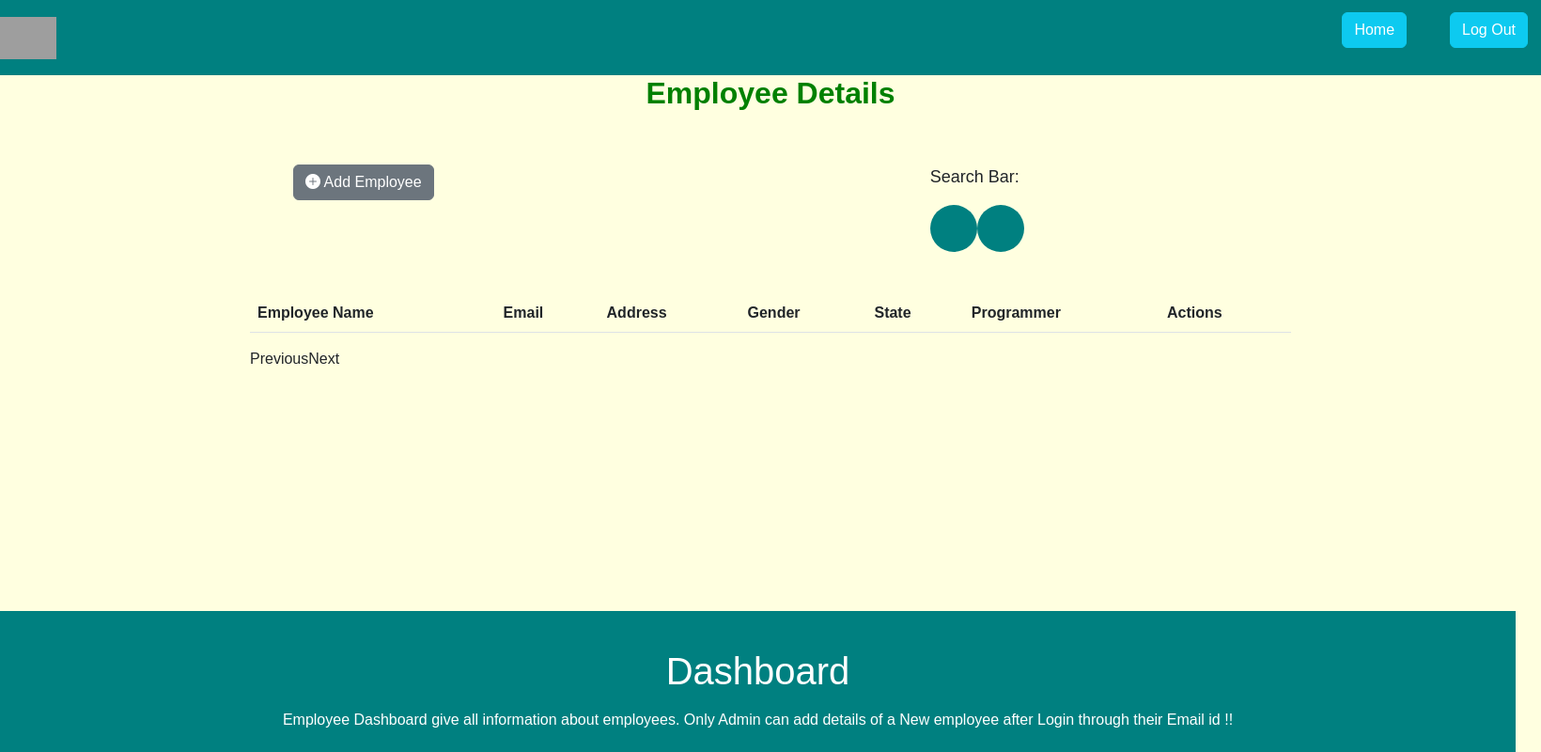
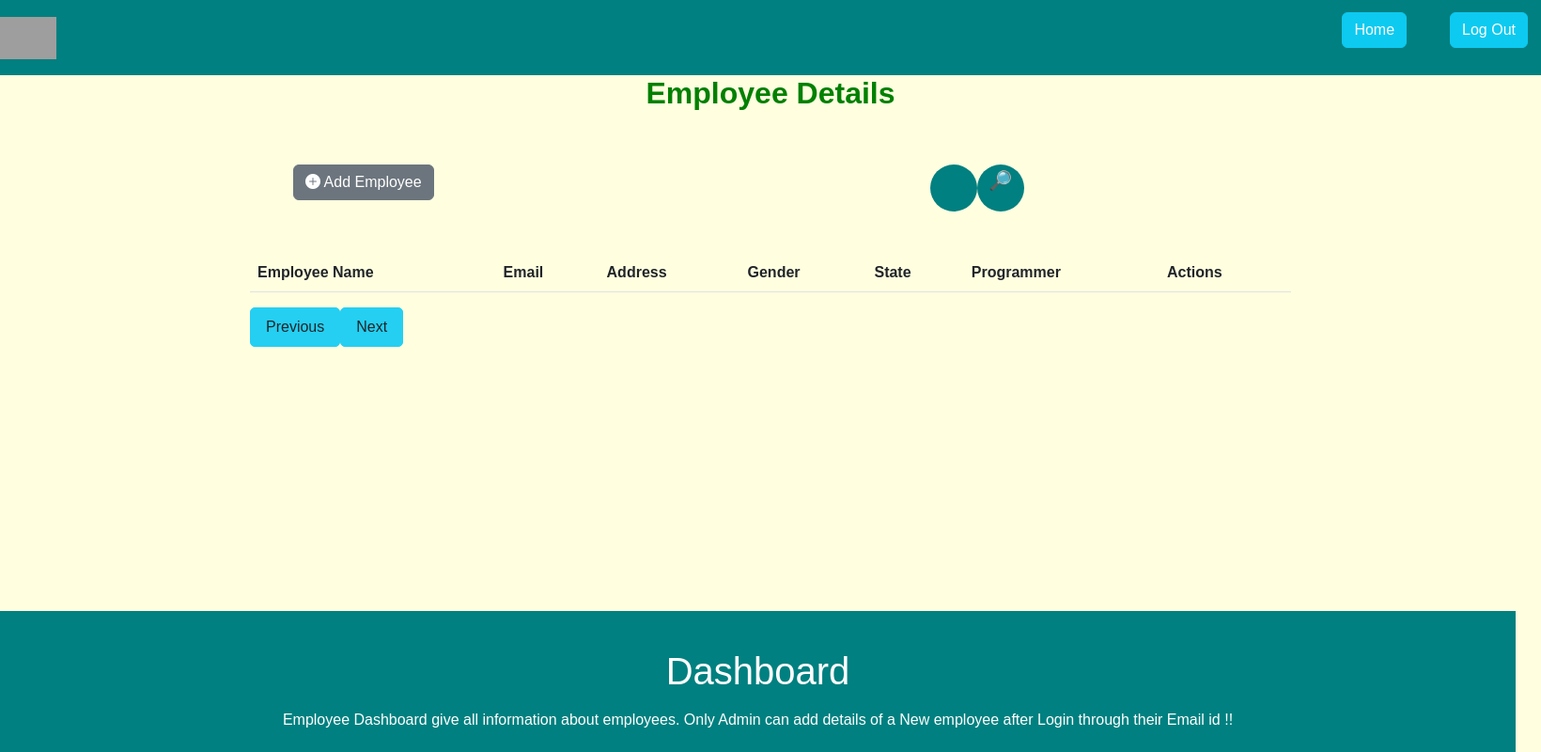
Before and after one commit to pankaj0114/php-crud, a PHP site: page /pankaj/ in a window 1640 px wide. Shown: the whole page at 94% size. Run offline with PHP 8.4, Linux system fonts and the light colour scheme; the visitor is signed in with stand-in values (Sample User, id 1); data that the repository does not hold is empty; grey boxes are pictures that could not be loaded.

Commit message:
first of june

```diff
--- a/footer.css
+++ b/footer.css
@@ -9,7 +9,7 @@ body{
 }
 
 footer{
-  position: absolute;
+  position:fixed;
   bottom: 0;
   left: 0;
   right: 0;
--- a/index.php
+++ b/index.php
@@ -1,7 +1,7 @@
 <?php
 
-//error_reporting(E_ALL);
-//ini_set('display_errors', 1);
+error_reporting(E_ALL);
+ini_set('display_errors', 1);
 
 include "navbar.html";
 include "config.php";
@@ -75,9 +75,8 @@ if ((isset($_POST['save']))) {
         </li>
         <form action="index.php " method="post" style="padding-left:500px">
           <li>
-            <p>Search Bar:</p>
-            <div class="search-box" style="margin-top:0 ; padding-right:50px">
-              <button class="btn-search" name="save"><i class="fas fa-search"></i></button>
+         <div class="search-box" style="margin-top:0 ; padding-right:50px">
+         <button class="btn-search " name="save"><p>🔎 </p><i class="fas fa-search"></i></button>
               <input type="text" class="input-search" name="search" placeholder="Type to Search...">
             </div>
 
@@ -265,12 +264,10 @@ if ((isset($_POST['save']))) {
     */
     ?>
 
+  </div>
+  </body>
 
-    <?php
+</html>
+<?php
     include "footer.html";
     ?>
-    <br>
-  </div>
-</body>
-
-</html>
--- a/signup.php
+++ b/signup.php
@@ -1,7 +1,7 @@
 <?php
 
-error_reporting(E_ALL);
-ini_set('display_errors', 1);
+//error_reporting(E_ALL);
+//ini_set('display_errors', 1);
 
 session_start();
 $showAlert = false;
--- a/style.css
+++ b/style.css
@@ -1,6 +1,10 @@
-html,
+html{
+    height :fit-content;
+}
 body {
-    min-height: 100%;
+    max-height:fit-content;
+    max-width:100%;
+    min-height:100%;
 
 }
 
@@ -85,3 +89,35 @@ body {
     border-bottom: 1px solid rgba(12, 241, 211, 0.5);
     transition: all 500ms cubic-bezier(0, 0.11, 0.35, 2);
 }
+
+
+.pagination {
+    display: inline-block;
+    display: flex;
+  }
+
+  .pagination a {
+    color: black;
+    float: left;
+    padding: 8px 16px;
+    text-decoration: none;
+    border: 1px solid #ddd;
+  }
+
+  .pagination a {
+    background-color: #25cff2;
+    color: white;
+    border: 1px solid #25cff2;
+  }
+
+  .pagination a:hover(.active) {background-color: #ddd;}
+
+  .pagination a:first-child {
+    border-top-left-radius: 5px;
+    border-bottom-left-radius: 5px;
+  }
+
+  .pagination a:last-child {
+    border-top-right-radius: 5px;
+    border-bottom-right-radius: 5px;
+  }
```
Also changed, not shown: blank.php (+14 -1 lines), create.php (+7 -6 lines), forgotpassword.php (+23 -11 lines), messages.php (added, +11 -0 lines), pagination.php (+7 -4 lines), passwordreset.php (+20 -13 lines).
